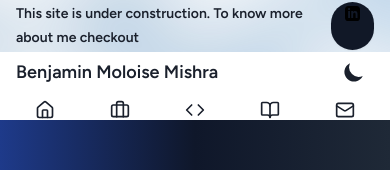
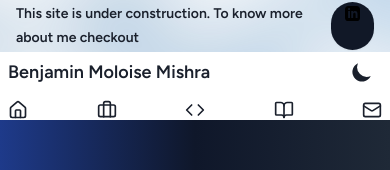
Before and after one commit to benjaminmishra/benjaminmishra.github.io, a React (Vite) app: page / in a window 390 px wide. Shown: the top 170 px of the page. Built offline with nearby package versions, Linux system fonts and the light colour scheme; no server answers.

Commit message:
style: widen mobile header

```diff
--- a/src/components/Header.tsx
+++ b/src/components/Header.tsx
@@ -6,7 +6,7 @@ export default function Header() {
   return (
     <header className="w-full">
       <Banner />
-        <div className="flex flex-col md:flex-row md:h-16 items-start md:items-center px-4 font-FigTree bg-background-light dark:bg-background-dark">
+        <div className="flex flex-col md:flex-row md:h-16 items-start md:items-center px-2 md:px-4 font-FigTree bg-background-light dark:bg-background-dark">
           <div className="flex w-full md:w-auto items-center justify-between">
             <span className="text-lg sm:text-lg font-semibold text-text-light dark:text-text-dark">
               Benjamin Moloise Mishra
--- a/src/components/Nav.tsx
+++ b/src/components/Nav.tsx
@@ -6,7 +6,7 @@ import { Home, Briefcase, Code, BookOpen, Mail } from "lucide-react";
 export default function Nav(): JSX.Element {
   return (
     <nav aria-label="Main" className="font-FigTree text-sm w-full">
-      <ul className="flex flex-row items-center justify-around md:justify-end space-x-4 md:space-x-6 w-full">
+      <ul className="flex flex-row items-center justify-between md:justify-end space-x-0 md:space-x-6 w-full">
         <li>
           <Link
             to="/"
```
